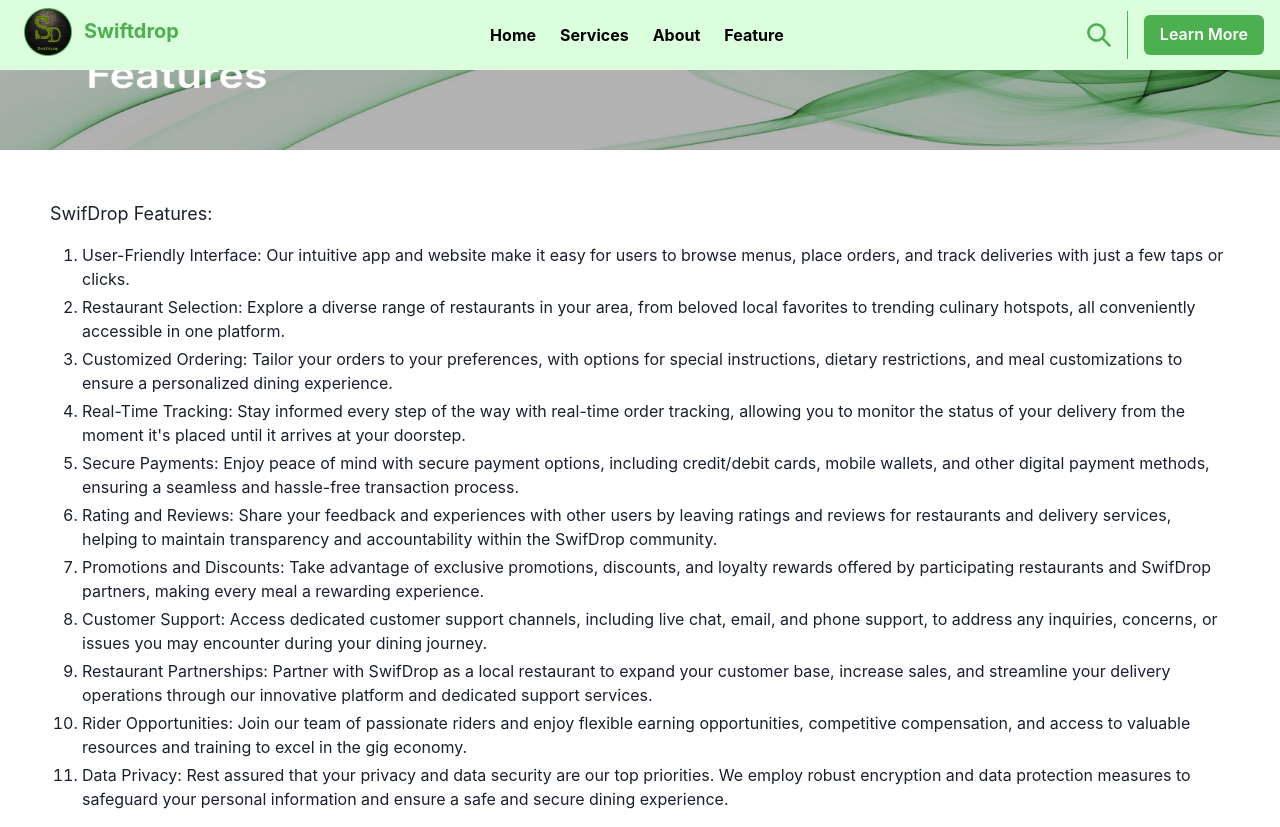
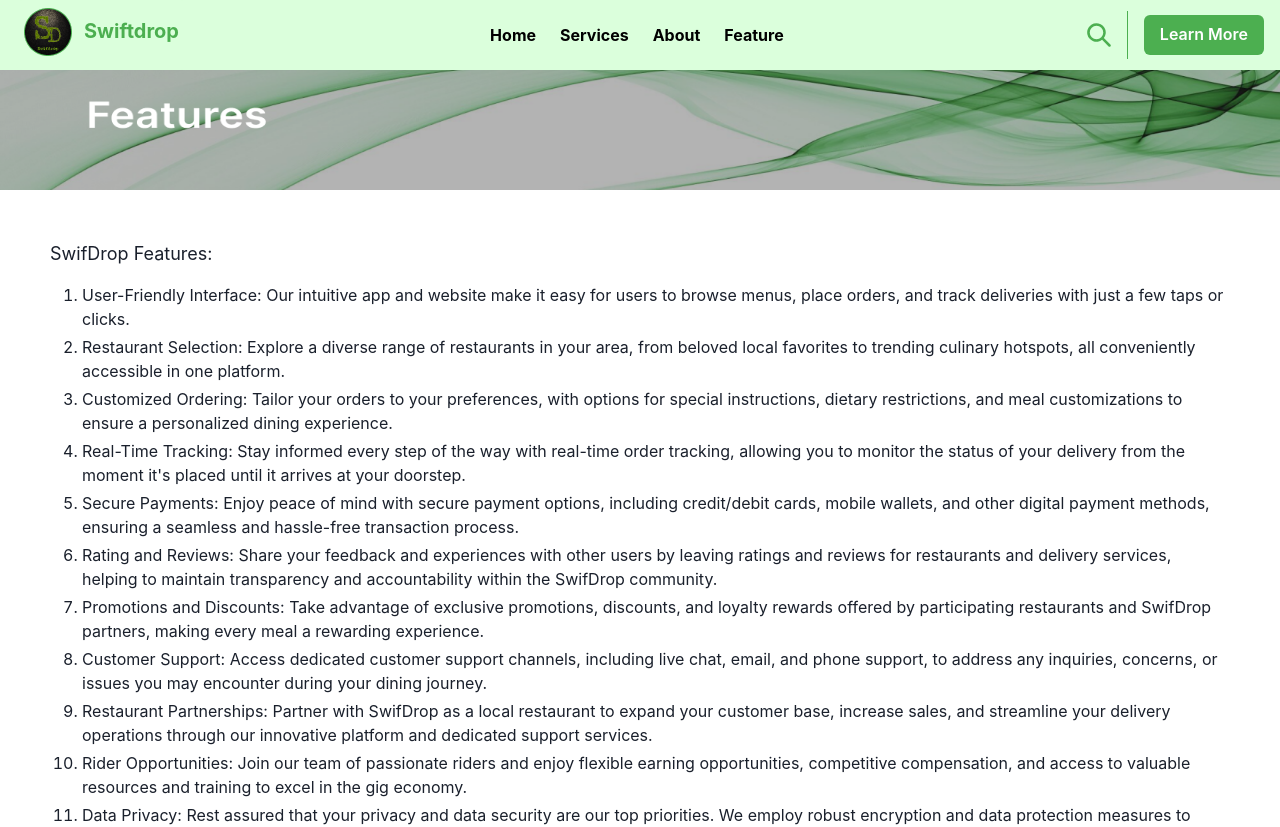
Before and after one commit to adenirannoah1234/general-swifdrop-landing-page-1, a React (Vite) app: page /Features in a window 1280 px wide. Shown: the top 827 px of the page. Built offline with nearby package versions, Linux system fonts and the light colour scheme.

Commit message:
made some changes

```diff
--- a/src/pages/aboutus/AboutUS.jsx
+++ b/src/pages/aboutus/AboutUS.jsx
@@ -5,7 +5,7 @@
   return (
     <Box mt={10}>
       <Image src="/aboutheading.png" h={150} w={1440} />
-      <Box p={{ md: '50px', base: '20' }}>
+      <Box p={{ md: '50px', base: '20px' }}>
         <Text>
           At SwifDrop, we believe in connecting people through the joy of food.
           Founded with a vision to revolutionize the way communities experience
--- a/src/pages/features/Features.jsx
+++ b/src/pages/features/Features.jsx
@@ -2,9 +2,9 @@
 import { Image, Text, VStack, Box, ListItem, List } from '@chakra-ui/react';
 const Features = () => {
   return (
-    <Box>
+    <Box mt={10}>
       <Image src="/featuresh.png" h={150} w={1440} />
-      <Box p={{ md: '50px', base: '25' }}>
+      <Box p={{ md: '50px', base: '25px' }}>
         <Text mb={4} fontSize="1.125rem">
           SwifDrop Features:{' '}
         </Text>
```
